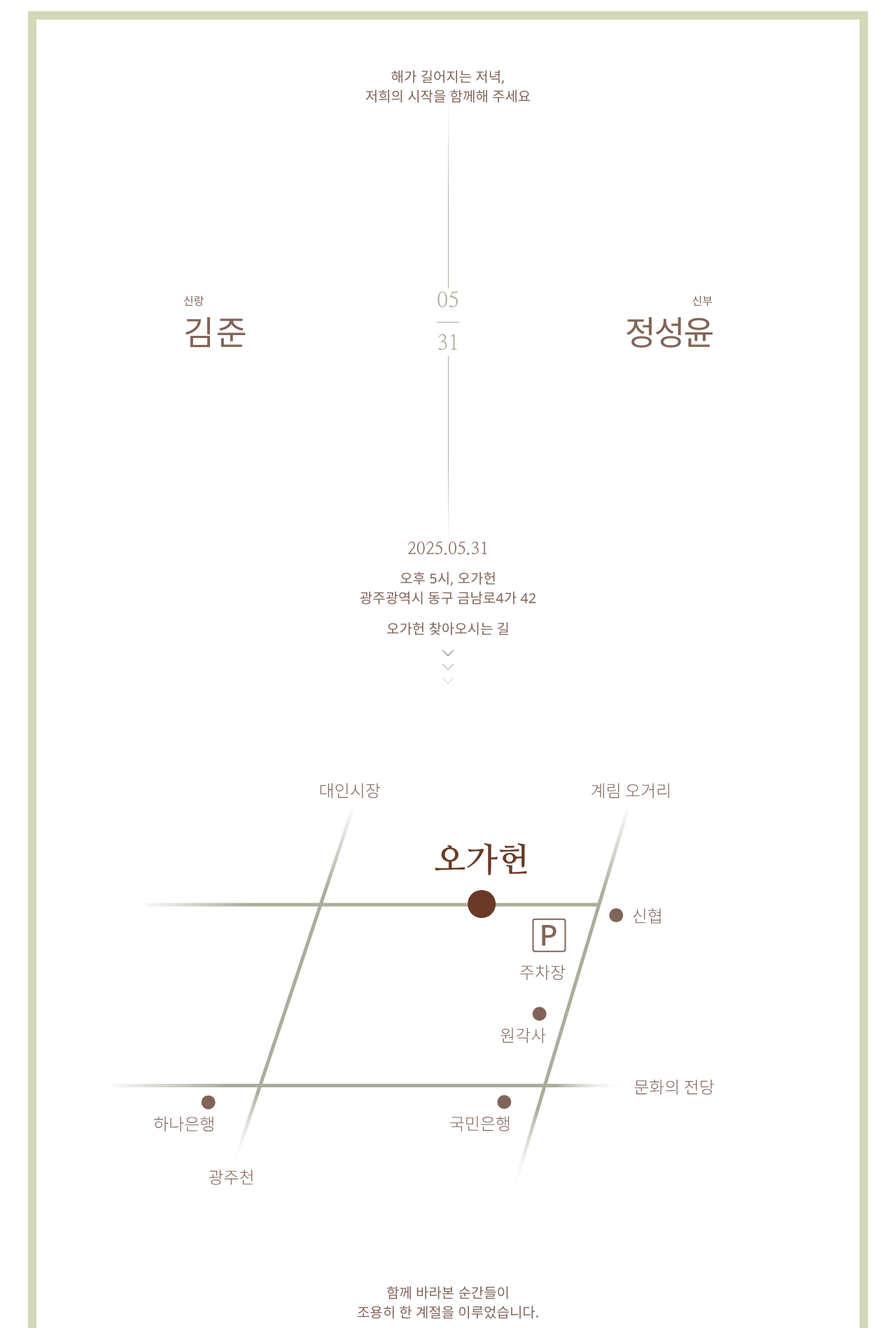
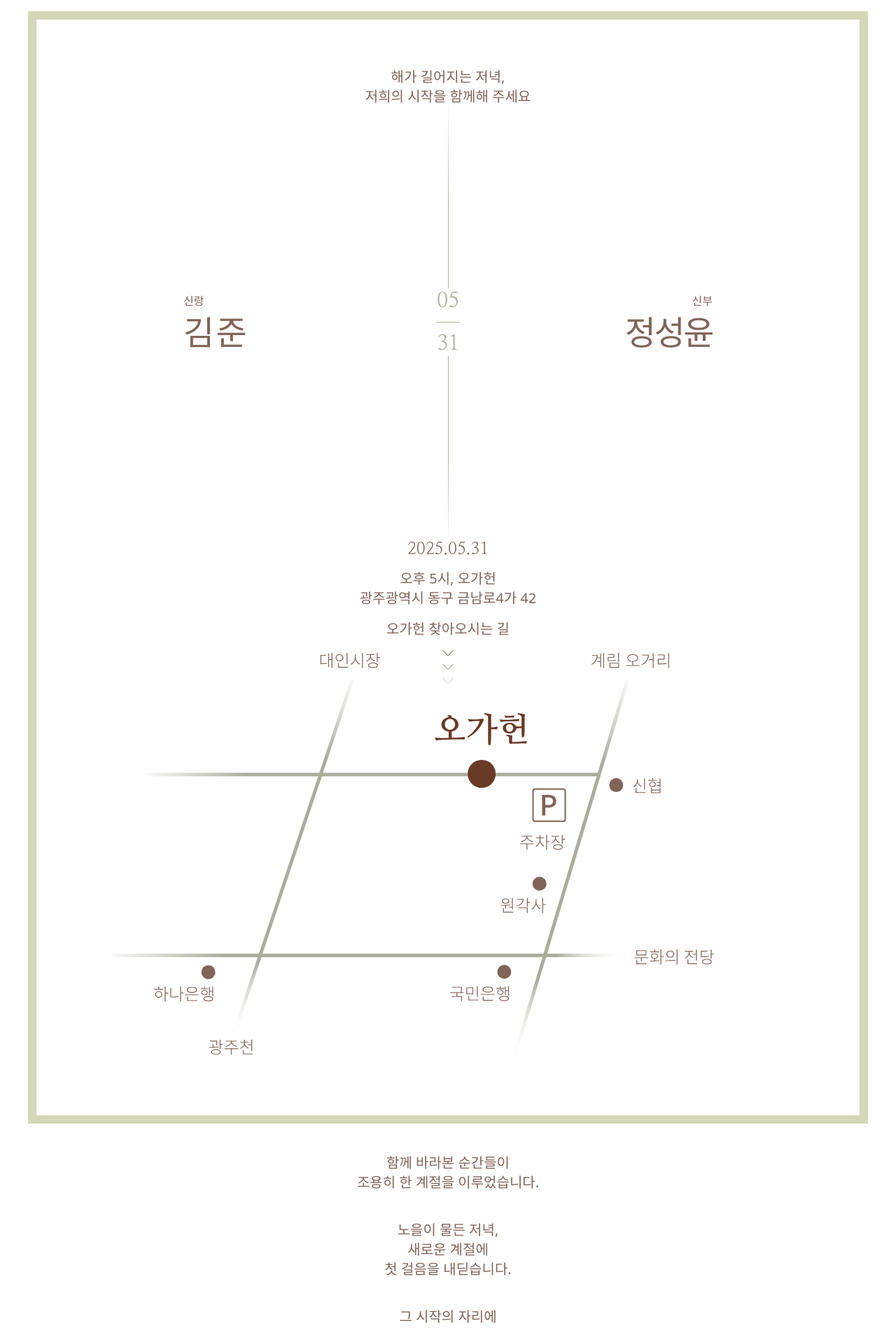
Before and after one commit to ryjn/wedding-inv, a React (Vite) app: page / in a window 1280 px wide. Shown: the top 1898 px of the page at 70% size. Built offline with nearby package versions, Linux system fonts and the light colour scheme.

Commit message:
screen height

```diff
--- a/src/components/sections/Home.jsx
+++ b/src/components/sections/Home.jsx
@@ -8,7 +8,7 @@ export const Home = () => {
     <RevealOnScroll>
       <section
         id="home"
-        className="min-h-screen py-5 flex flex-col items-center justify-between relative"
+        className="h-[calc(100vh-65px)] py-5 flex flex-col items-center justify-between relative"
       >
         <h3 className="text-base md:text-xl text-center font-light">
           해가 길어지는 저녁,
--- a/src/components/sections/Map.jsx
+++ b/src/components/sections/Map.jsx
@@ -7,7 +7,7 @@ export const Map = () => {
     <RevealOnScroll>
       <section
         id="map"
-        className="min-h-screen flex flex-col items-center justify-between relative gap-5"
+        className="h-[calc(100vh-65px)] flex flex-col items-center justify-between relative gap-5"
       >
         <div className="w-full h-auto">
           <img src={MapImg} className="" />
```
